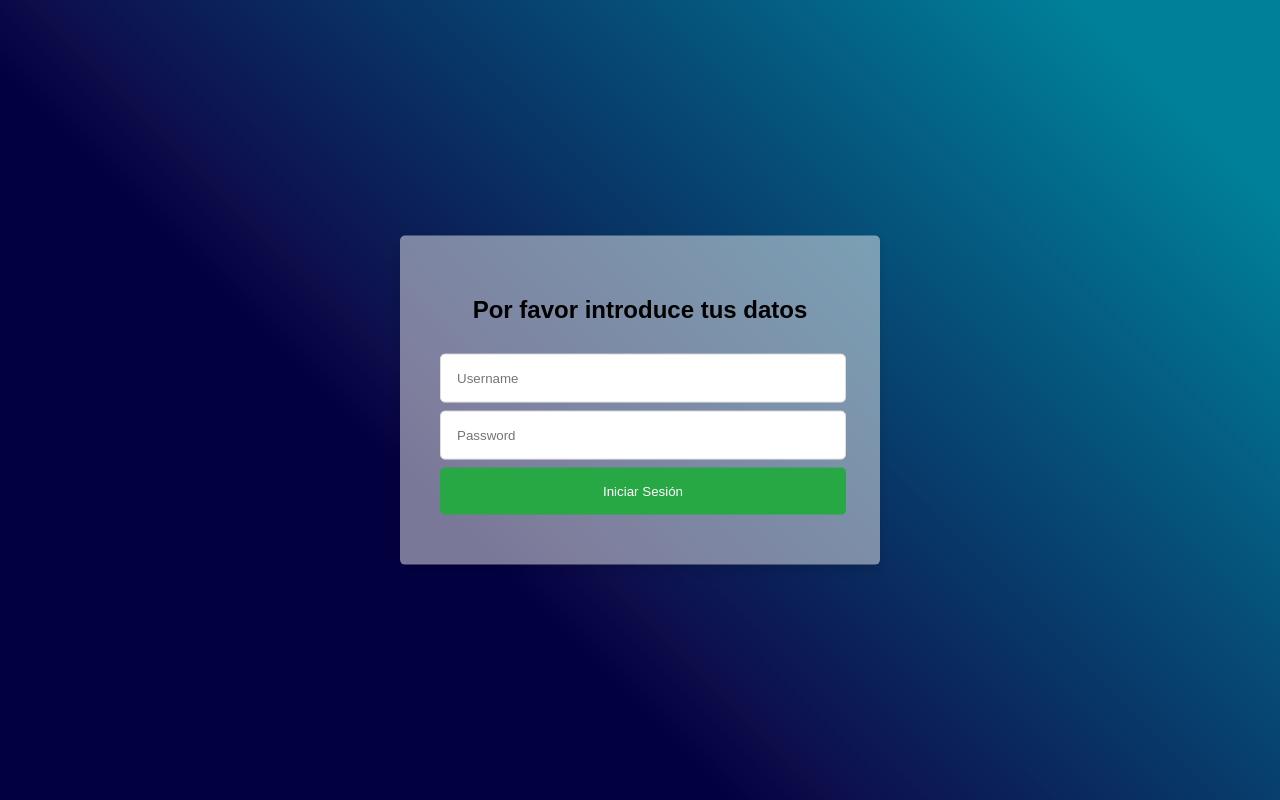
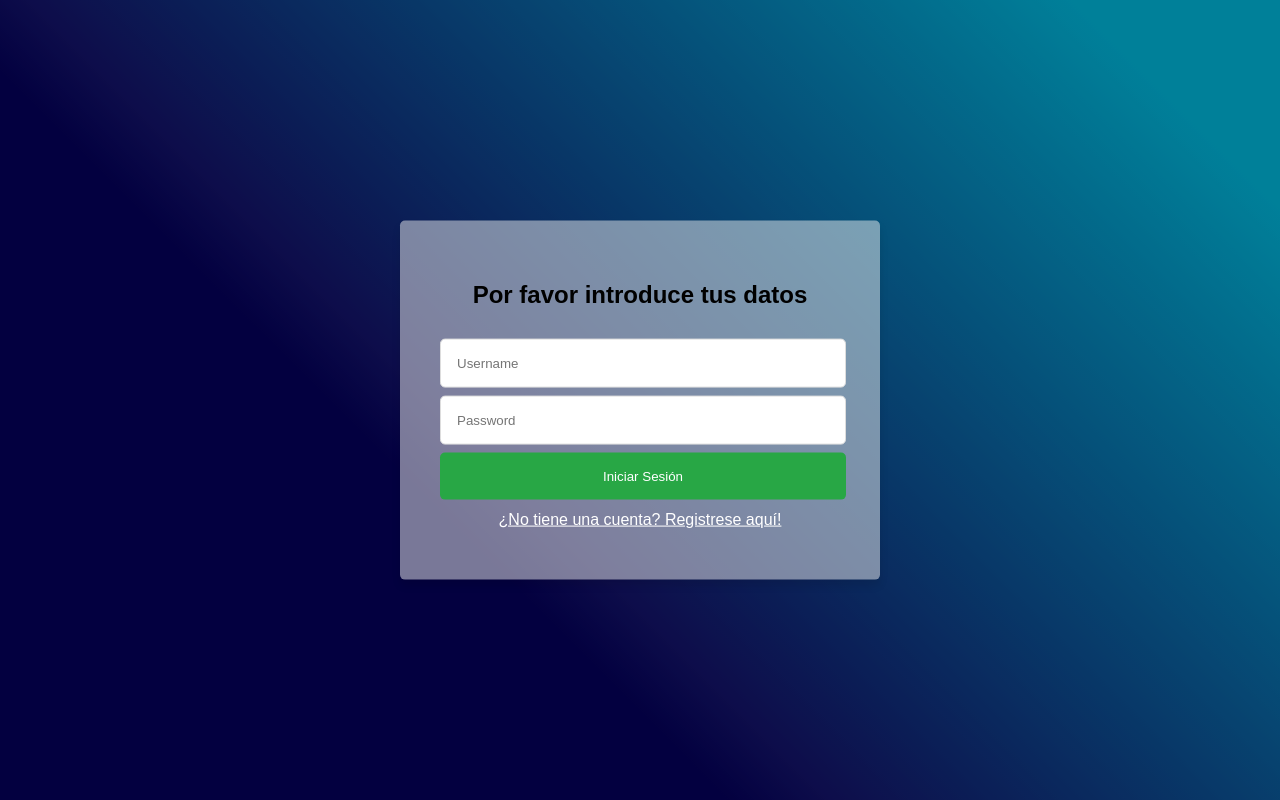
Before and after one commit to Carlosbil/TheQuizzParty, a React (Create React App) app in the folder questionary/: page /logIn in a window 1280 px wide. Built offline with nearby package versions, Linux system fonts and the light colour scheme; no server answers.

Commit message:
#59 buttons created
#59 buttons created

```diff
--- a/questionary/src/components/logIn/logIn.css
+++ b/questionary/src/components/logIn/logIn.css
@@ -30,3 +30,29 @@
     color: #fff;
     cursor: pointer;
   }
+
+.linked {
+  background: none;
+  border: none;
+  cursor: pointer;
+  font-size: 16px;
+  text-decoration: underline;
+  outline: none;
+  position: relative;
+  transition: text-shadow 0.4s ease-in-out;
+  color: #ffffff;
+}
+
+.linked:hover {
+  text-shadow: 0px 0px 5px rgba(255, 255, 255, 0.8);
+  animation: glowEffect 0.4s forwards;
+}
+
+@keyframes glowEffect {
+  0% {
+      text-shadow: 0px 0px 5px rgba(255, 255, 255, 0);
+  }
+  100% {
+      text-shadow: 0px 0px 5px rgba(255, 255, 255, 0.8);
+  }
+}
--- a/questionary/src/components/logIn/logIn.js
+++ b/questionary/src/components/logIn/logIn.js
@@ -76,6 +76,7 @@ function LogIn() {
                             Iniciar Sesión
                         </button>
                     </form>
+                    <button className="linked" onClick={() => navigate('/signUp')}>¿No tiene una cuenta? Registrese aquí!</button>
                     <ToastContainer position="top-right" autoClose={3000} hideProgressBar={false} />
                 </div>
             </b>
--- a/questionary/src/components/signUp/singUp.js
+++ b/questionary/src/components/signUp/singUp.js
@@ -91,6 +91,7 @@ function SignUp() {
                             Register
                         </button>
                     </form>
+                    <button className="linked" onClick={() => navigate('/logIn')}>¿Tiene una cuenta? Inicie Sesión!</button>
                     <ToastContainer position="top-right" autoClose={3000} hideProgressBar={false} />
                 </div>
             </b>
```
